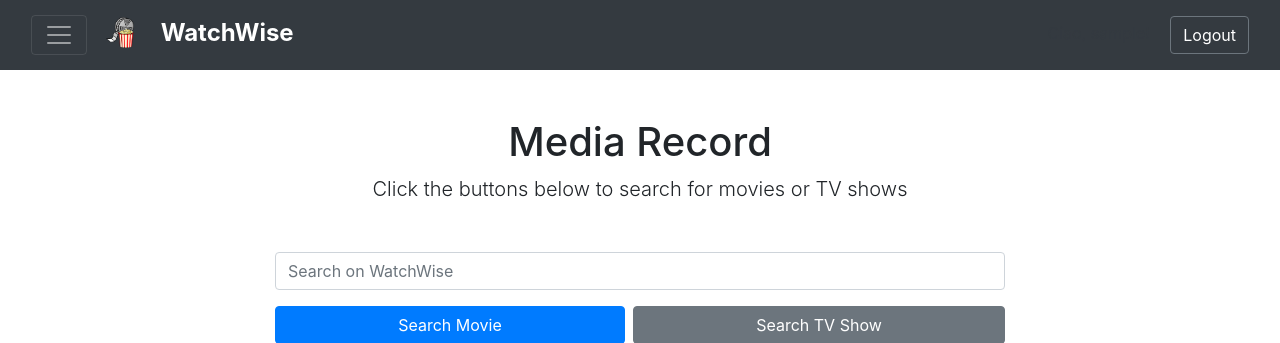
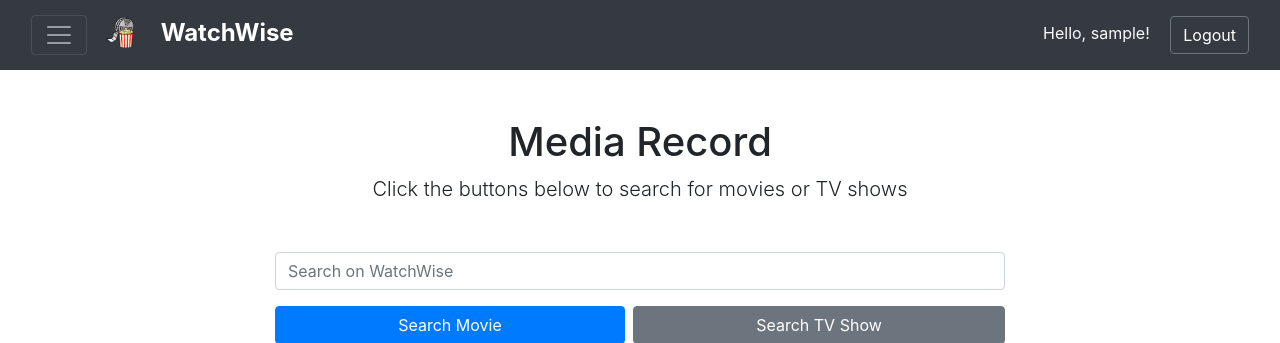
Before and after one commit to lucchesilorenzo/watchwise, a Django app: page /watchwise/ in a window 1280 px wide. Shown: the top 343 px of the page. Run offline with Django 4.2, Linux system fonts and the light colour scheme; the visitor is signed in with stand-in values (Sample User, id 1).

Commit message:
Minor changes

```diff
--- a/watchwise_project/watchwise/templates/base.html
+++ b/watchwise_project/watchwise/templates/base.html
@@ -34,7 +34,7 @@
         <div class="navbar-text ml-auto d-flex align-items-center">
           <div>
             {% if user.is_authenticated %}
-            <span class="mr-3 text-dark">Ciao, {{ user.username }}!</span>
+            <span class="mr-3 text-light">Hello, {{ user.username }}!</span>
             <a href="{% url 'logout' %}" class="btn btn-outline-secondary btn-dark">Logout</a>
             {% else %}
             <a href="{% url 'login' %}" class="btn btn-outline-secondary btn-dark">Login</a>
```
